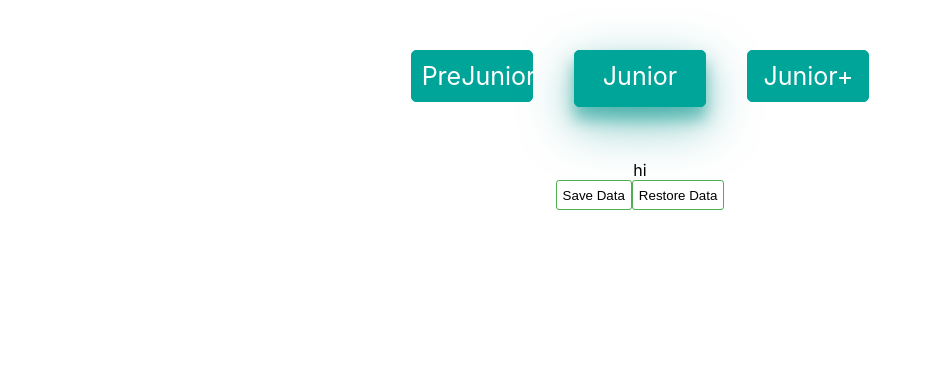
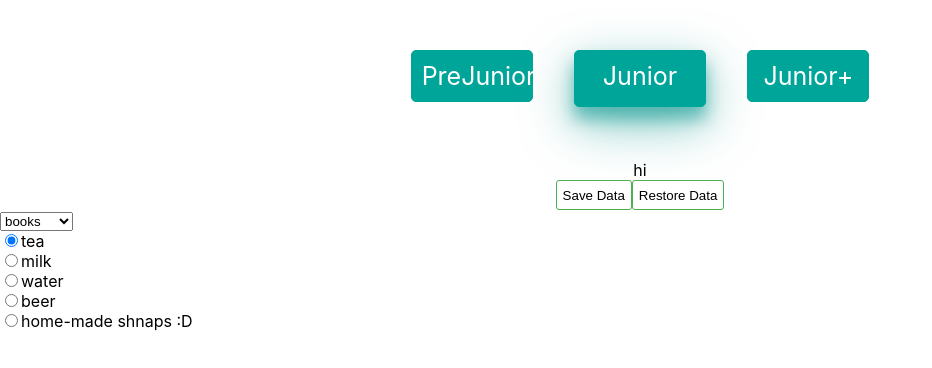
Before and after one commit to Shein92/it_kamasutra_homeWork_1, a React (Create React App) app: page /#/junior in a window 1280 px wide. Shown: the top 368 px of the page, without its empty margins (0-932 px from the left). Built offline with nearby package versions, Linux system fonts and the light colour scheme.

Commit message:
added two universal components: raiod and checkbox

```diff
--- a/src/Components/Junior.tsx
+++ b/src/Components/Junior.tsx
@@ -1,5 +1,7 @@
-import React, { useState } from 'react';
+import React, { useState, ChangeEvent } from 'react';
 import ChangeSpan from './ChangeSpan/ChangeSpan';
+import Select from '../common/Select';
+import Radio from '../common/Radio';
 
 const styles: Object = {
 	textAlign: 'center',
@@ -11,7 +13,18 @@ type StateType = {
 	// y: number
 }
 
-export function saveState<T> (key: string, state: T) {
+export type SelectOtionType = {
+	id: number,
+	title: string
+}
+
+export type RadioSelectType = {
+	id: number,
+	name: string,
+	value: string
+}
+
+export function saveState<T>(key: string, state: T) {
 	const stateAsString = JSON.stringify(state);
 	localStorage.setItem(key, stateAsString)
 }
@@ -26,22 +39,66 @@ function Junior() {
 
 	let [value, setValue] = useState<string>('hi');
 
+	let selectOption: Array<SelectOtionType> = [
+		{ id: 1, title: 'books' },
+		{ id: 2, title: 'films' },
+		{ id: 3, title: 'traveling' },
+		{ id: 4, title: 'sport' },
+		{ id: 5, title: 'coding' },
+	];
+
+	let RadioSelect: Array<RadioSelectType> = [
+		{id: 1, name: "drink", value: "tea"},
+		{id: 2, name: "drink", value: "milk"},
+		{id: 3, name: "drink", value: "water"},
+		{id: 4, name: "drink", value: "beer"},
+		{id: 5, name: "drink", value: "home-made shnaps :D"},
+	]
+
+	let [optionValue, setOptionValue] = useState<string>('books');
+	let [radioValue, setRadioValue] = useState<string>('tea')
+
 	function changeValue(text: string) {
 		setValue(text);
 	}
 
-    const state: StateType = restoreState<StateType>("test", {x: value});
+	const state: StateType = restoreState<StateType>("test", { x: value });
 
 	function onSaveClick() {
-        saveState<StateType>("test", {x: value})
+		saveState<StateType>("test", { x: value })
 	}
 
 	function onRestoreClick() {
 		setValue(state.x)
 	}
+
+	function onSelectOptionChange(event: ChangeEvent<HTMLSelectElement>) {
+		setOptionValue(event.currentTarget.value);
+		console.log(event.currentTarget.value);
+	}
+
+	function onRadioSelectChange(event: ChangeEvent<HTMLInputElement>) {
+		setRadioValue(event.currentTarget.value);
+		console.log(event.currentTarget.value);
+	}
+
 	return (
+		<div>
 			<div style={styles}>
-            <ChangeSpan message={value} onChange={changeValue} onSaveClick={onSaveClick} onRestoreClick={onRestoreClick}/>
+				<ChangeSpan message={value}
+					onChange={changeValue}
+					onSaveClick={onSaveClick}
+					onRestoreClick={onRestoreClick}
+				/>
+			</div>
+			<Select selectOption={selectOption}
+				value={optionValue}
+				onChange={onSelectOptionChange}
+			/>
+			<Radio RadioSelect={RadioSelect}
+				value={radioValue}
+				onChange={onRadioSelectChange}
+			/>
 		</div>
 	)
 }
--- /dev/null
+++ b/src/common/Radio.tsx
@@ -0,0 +1,31 @@
+import React, { ChangeEvent } from 'react';
+import { RadioSelectType } from '../Components/Junior';
+
+type RaiodPropsType = {
+	RadioSelect: Array<RadioSelectType>,
+	value: string,
+	onChange: (event: ChangeEvent<HTMLInputElement>) => void
+}
+
+function Radio(props: RaiodPropsType) {
+	return (
+		<form>
+			{props.RadioSelect.map(radio => {
+				return (
+					<div>
+						<input type="radio"
+							checked={props.value === radio.value}
+							key={radio.id}
+							name={radio.name}
+							value={radio.value}
+							onChange={props.onChange}
+						/>
+						<label>{radio.value}</label>
+					</div>
+				)
+			})}
+		</form>
+	)
+};
+
+export default Radio;
--- /dev/null
+++ b/src/common/Select.tsx
@@ -0,0 +1,22 @@
+import React, { ChangeEvent } from 'react';
+import { SelectOtionType } from '../Components/Junior';
+
+type SelectPropsType = {
+	selectOption: Array<SelectOtionType>,
+	onChange: (event: ChangeEvent<HTMLSelectElement>) => void,
+	value: string
+}
+
+function Select(props: SelectPropsType) {
+	return (
+		<select onChange={props.onChange} value={props.value}>
+			{props.selectOption.map(op => {
+				return (
+					<option key={op.id}>{op.title}</option>
+				)
+			})}
+		</select>
+	)
+}
+
+export default Select;
```
Lines whose indentation alone changed are shown as unchanged.
